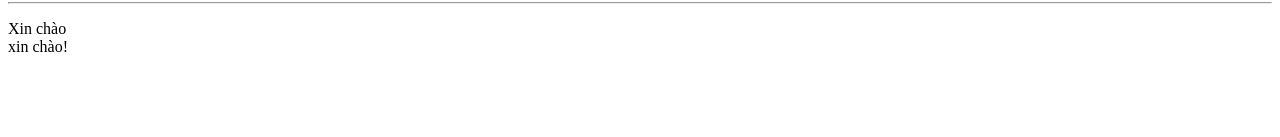
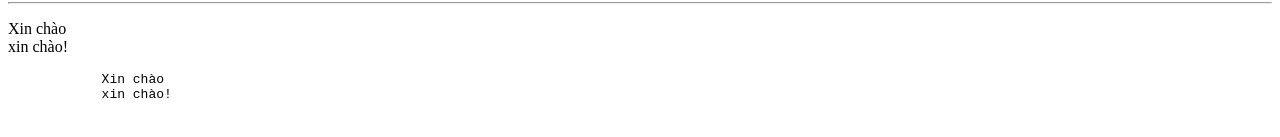
Before and after one commit to nhuanh9/DemoBai4Bw2111, a plain HTML site: page index.html in a window 1280 px wide. Shown: the part 159-296 px from the top of the page. Drawn offline with Linux system fonts and the light colour scheme.

Commit message:
test pre

```diff
--- a/index.html
+++ b/index.html
@@ -13,7 +13,12 @@
         <hr>
         <p>
             Xin chào
-        <br>xin chào!
+            <br>
+            xin chào!
         </p>
+        <pre>
+            Xin chào
+            xin chào!
+        </pre>
     </body>
 </html>
```
